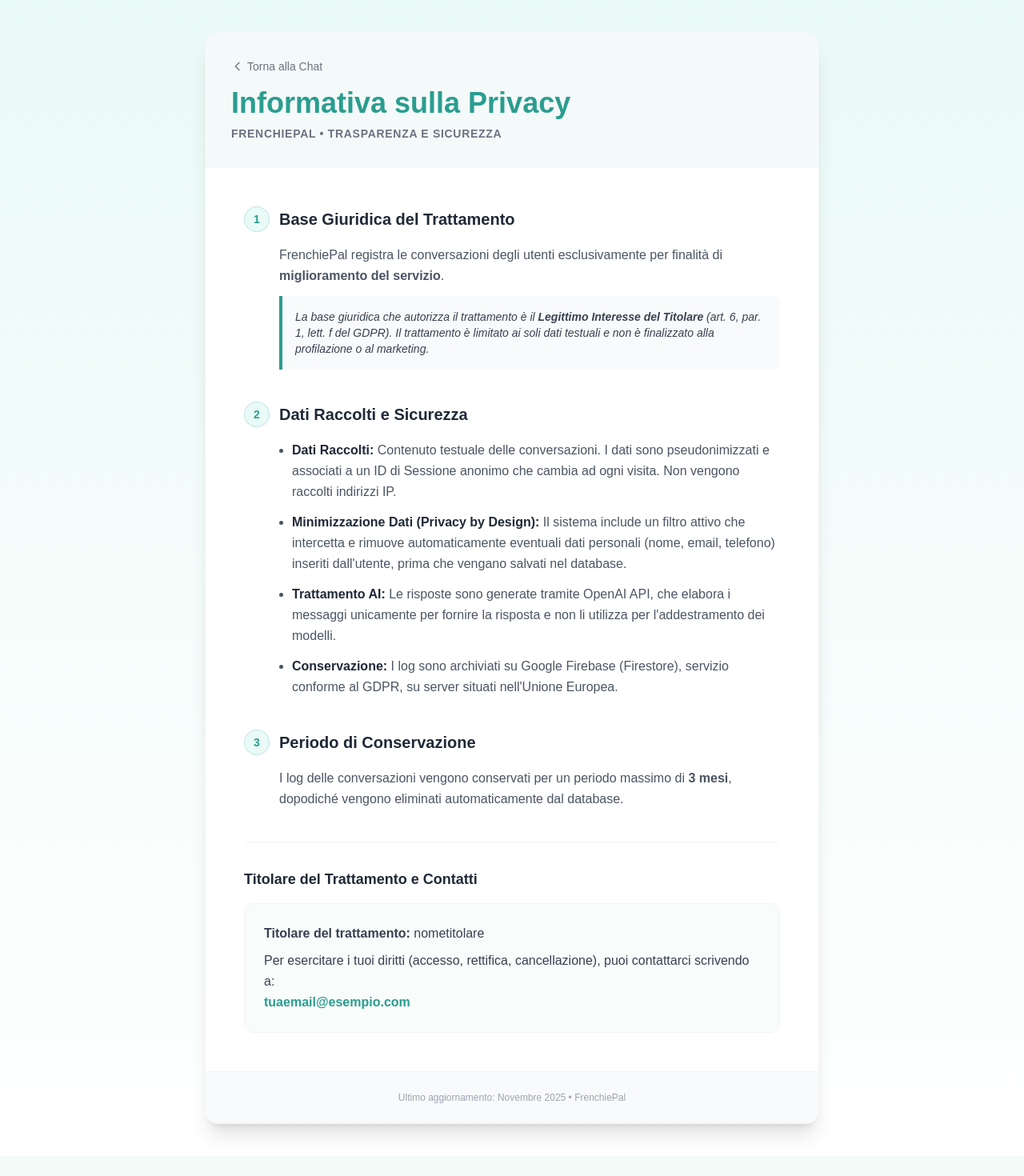
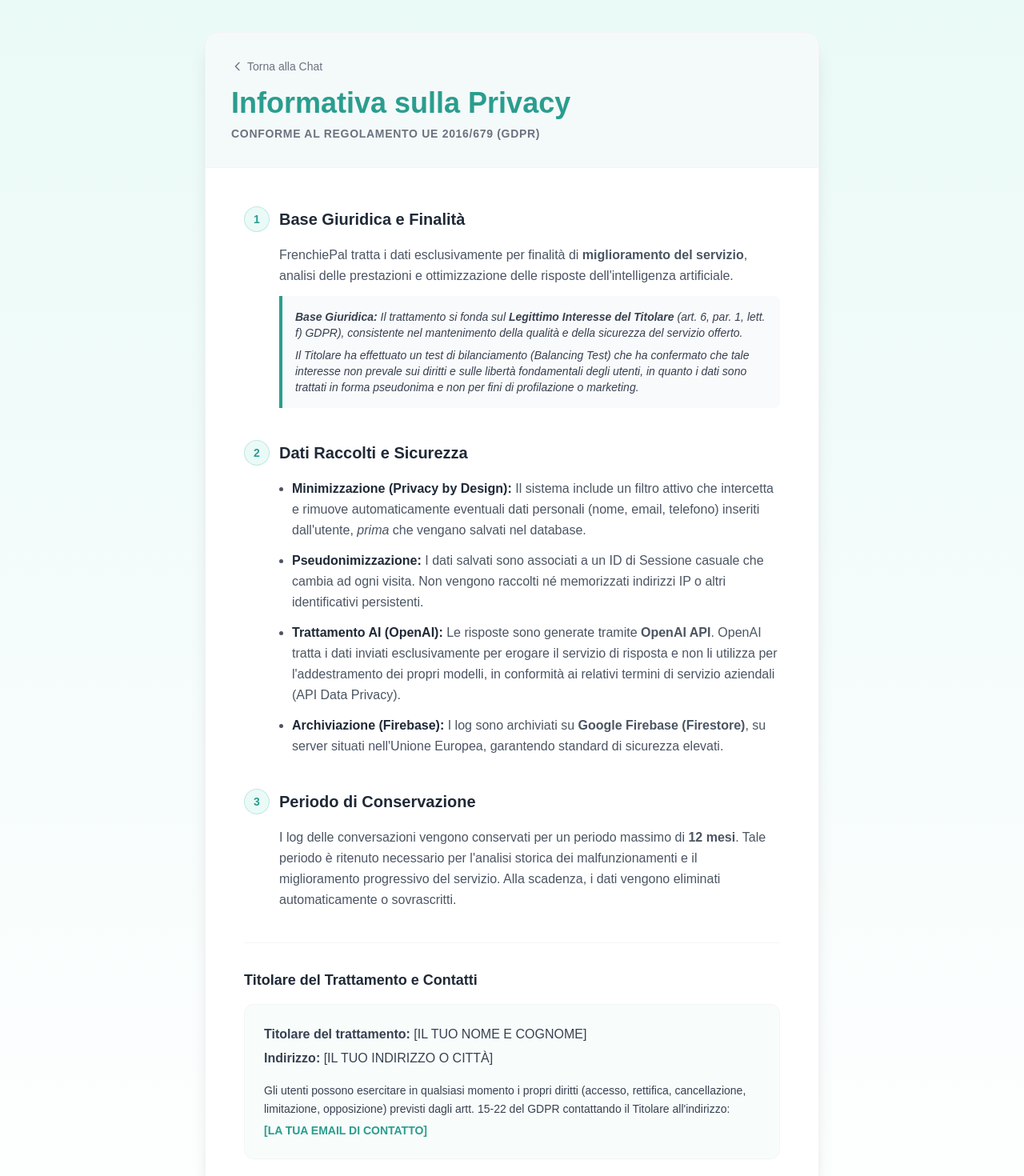
Before and after one commit to tartagliagiuseppe87-afk/frenchiepal, a Next.js app: page /privacy in a window 1280 px wide. Shown: the top 1470 px of the page at 80% size. Before the commit the page ends 1445 px from the top, so only its background shows below. Built offline with nearby package versions, Linux system fonts and the light colour scheme.

Commit message:
Revise privacy policy with new contact details and sections
Updated privacy policy with required fields and improved sections.

```diff
--- a/pages/privacy.js
+++ b/pages/privacy.js
@@ -4,9 +4,10 @@ import Link from 'next/link';
 import Head from 'next/head';
 
 export default function PrivacyPolicy() {
-    // VARIABILI DA SOSTITUIRE
-    const titolare = "nometitolare"; // Inserisci il tuo nome reale qui
-    const emailContatto = "tuaemail@esempio.com"; // Inserisci la tua email qui
+    // 🚨 COMPILA QUESTI DATI REALI PRIMA DEL COMMIT
+    const titolare = "[IL TUO NOME E COGNOME]";
+    const indirizzo = "[IL TUO INDIRIZZO O CITTÀ]";
+    const emailContatto = "[LA TUA EMAIL DI CONTATTO]";
 
     return (
         <div className="min-h-screen w-full bg-gradient-to-b from-[#eafaf7] to-[#ffffff] font-poppins text-gray-800 py-10 px-4 md:px-8">
@@ -30,30 +31,35 @@ export default function PrivacyPolicy() {
                         Informativa sulla Privacy
                     </h1>
                     <p className="text-gray-500 text-sm uppercase tracking-wider font-semibold">
-                        FrenchiePal • Trasparenza e Sicurezza
+                        Conforme al Regolamento UE 2016/679 (GDPR)
                     </p>
                 </div>
 
                 {/* Contenuto del Documento */}
                 <div className="p-8 md:p-12 space-y-10">
 
-                    {/* Sezione 1 */}
+                    {/* Sezione 1: Base Giuridica (Migliorata con Balancing Test) */}
                     <section>
                         <div className="flex items-center gap-3 mb-4">
                             <div className="w-8 h-8 rounded-full bg-[#eafaf7] flex items-center justify-center text-[#2a9d8f] font-bold text-sm border border-[#2a9d8f]/20">1</div>
-                            <h2 className="text-xl font-bold text-gray-800">Base Giuridica del Trattamento</h2>
+                            <h2 className="text-xl font-bold text-gray-800">Base Giuridica e Finalità</h2>
                         </div>
                         <div className="pl-11">
                             <p className="text-gray-600 leading-relaxed mb-3">
-                                FrenchiePal registra le conversazioni degli utenti esclusivamente per finalità di <strong>miglioramento del servizio</strong>.
+                                FrenchiePal tratta i dati esclusivamente per finalità di <strong>miglioramento del servizio</strong>, analisi delle prestazioni e ottimizzazione delle risposte dell'intelligenza artificiale.
                             </p>
                             <div className="bg-gray-50 border-l-4 border-[#2a9d8f] p-4 rounded-r-lg text-sm text-gray-700 italic">
-                                La base giuridica che autorizza il trattamento è il <strong>Legittimo Interesse del Titolare</strong> (art. 6, par. 1, lett. f del GDPR). Il trattamento è limitato ai soli dati testuali e non è finalizzato alla profilazione o al marketing.
+                                <p className="mb-2">
+                                    <strong>Base Giuridica:</strong> Il trattamento si fonda sul <strong>Legittimo Interesse del Titolare</strong> (art. 6, par. 1, lett. f) GDPR), consistente nel mantenimento della qualità e della sicurezza del servizio offerto.
+                                </p>
+                                <p>
+                                    Il Titolare ha effettuato un test di bilanciamento (Balancing Test) che ha confermato che tale interesse non prevale sui diritti e sulle libertà fondamentali degli utenti, in quanto i dati sono trattati in forma pseudonima e non per fini di profilazione o marketing.
+                                </p>
                             </div>
                         </div>
                     </section>
 
-                    {/* Sezione 2 */}
+                    {/* Sezione 2: Dati e Sicurezza (Migliorata su OpenAI) */}
                     <section>
                         <div className="flex items-center gap-3 mb-4">
                             <div className="w-8 h-8 rounded-full bg-[#eafaf7] flex items-center justify-center text-[#2a9d8f] font-bold text-sm border border-[#2a9d8f]/20">2</div>
@@ -62,22 +68,22 @@ export default function PrivacyPolicy() {
                         <div className="pl-11">
                             <ul className="space-y-3 text-gray-600 leading-relaxed list-disc list-outside ml-4">
                                 <li>
-                                    <strong className="text-gray-800">Dati Raccolti:</strong> Contenuto testuale delle conversazioni. I dati sono pseudonimizzati e associati a un ID di Sessione anonimo che cambia ad ogni visita. Non vengono raccolti indirizzi IP.
+                                    <strong className="text-gray-800">Minimizzazione (Privacy by Design):</strong> Il sistema include un filtro attivo che intercetta e rimuove automaticamente eventuali dati personali (nome, email, telefono) inseriti dall'utente, <em>prima</em> che vengano salvati nel database.
                                 </li>
                                 <li>
-                                    <strong className="text-gray-800">Minimizzazione Dati (Privacy by Design):</strong> Il sistema include un filtro attivo che intercetta e rimuove automaticamente eventuali dati personali (nome, email, telefono) inseriti dall'utente, prima che vengano salvati nel database.
+                                    <strong className="text-gray-800">Pseudonimizzazione:</strong> I dati salvati sono associati a un ID di Sessione casuale che cambia ad ogni visita. Non vengono raccolti né memorizzati indirizzi IP o altri identificativi persistenti.
                                 </li>
                                 <li>
-                                    <strong className="text-gray-800">Trattamento AI:</strong> Le risposte sono generate tramite OpenAI API, che elabora i messaggi unicamente per fornire la risposta e non li utilizza per l'addestramento dei modelli.
+                                    <strong className="text-gray-800">Trattamento AI (OpenAI):</strong> Le risposte sono generate tramite <strong>OpenAI API</strong>. OpenAI tratta i dati inviati esclusivamente per erogare il servizio di risposta e non li utilizza per l'addestramento dei propri modelli, in conformità ai relativi termini di servizio aziendali (API Data Privacy).
                                 </li>
                                 <li>
-                                    <strong className="text-gray-800">Conservazione:</strong> I log sono archiviati su Google Firebase (Firestore), servizio conforme al GDPR, su server situati nell'Unione Europea.
+                                    <strong className="text-gray-800">Archiviazione (Firebase):</strong> I log sono archiviati su <strong>Google Firebase (Firestore)</strong>, su server situati nell'Unione Europea, garantendo standard di sicurezza elevati.
                                 </li>
                             </ul>
                         </div>
                     </section>
 
-                    {/* Sezione 3 */}
+                    {/* Sezione 3: Conservazione (Specificato motivo e automazione) */}
                     <section>
                         <div className="flex items-center gap-3 mb-4">
                             <div className="w-8 h-8 rounded-full bg-[#eafaf7] flex items-center justify-center text-[#2a9d8f] font-bold text-sm border border-[#2a9d8f]/20">3</div>
@@ -85,21 +91,24 @@ export default function PrivacyPolicy() {
                         </div>
                         <div className="pl-11">
                             <p className="text-gray-600 leading-relaxed">
-                                I log delle conversazioni vengono conservati per un periodo massimo di <strong>3 mesi</strong>, dopodiché vengono eliminati automaticamente dal database.
+                                I log delle conversazioni vengono conservati per un periodo massimo di <strong>12 mesi</strong>. Tale periodo è ritenuto necessario per l'analisi storica dei malfunzionamenti e il miglioramento progressivo del servizio. Alla scadenza, i dati vengono eliminati automaticamente o sovrascritti.
                             </p>
                         </div>
                     </section>
 
-                    {/* Sezione 4 */}
+                    {/* Sezione 4: Titolare (Campi Obbligatori Aggiunti) */}
                     <section className="border-t border-gray-100 pt-8">
                         <h2 className="text-lg font-bold text-gray-800 mb-4">Titolare del Trattamento e Contatti</h2>
                         <div className="bg-[#f8fcfb] p-6 rounded-xl border border-gray-100">
-                            <p className="text-gray-700 leading-relaxed mb-2">
+                            <p className="text-gray-700 leading-relaxed mb-1">
                                 <strong>Titolare del trattamento:</strong> {titolare}
                             </p>
-                            <p className="text-gray-700 leading-relaxed">
-                                Per esercitare i tuoi diritti (accesso, rettifica, cancellazione), puoi contattarci scrivendo a: <br/>
-                                <a href={`mailto:${emailContatto}`} className="text-[#2a9d8f] font-semibold hover:underline">{emailContatto}</a>
+                            <p className="text-gray-700 leading-relaxed mb-4">
+                                <strong>Indirizzo:</strong> {indirizzo}
+                            </p>
+                            <p className="text-gray-700 leading-relaxed text-sm">
+                                Gli utenti possono esercitare in qualsiasi momento i propri diritti (accesso, rettifica, cancellazione, limitazione, opposizione) previsti dagli artt. 15-22 del GDPR contattando il Titolare all'indirizzo: <br/>
+                                <a href={`mailto:${emailContatto}`} className="text-[#2a9d8f] font-semibold hover:underline mt-1 inline-block">{emailContatto}</a>
                             </p>
                         </div>
                     </section>
```
